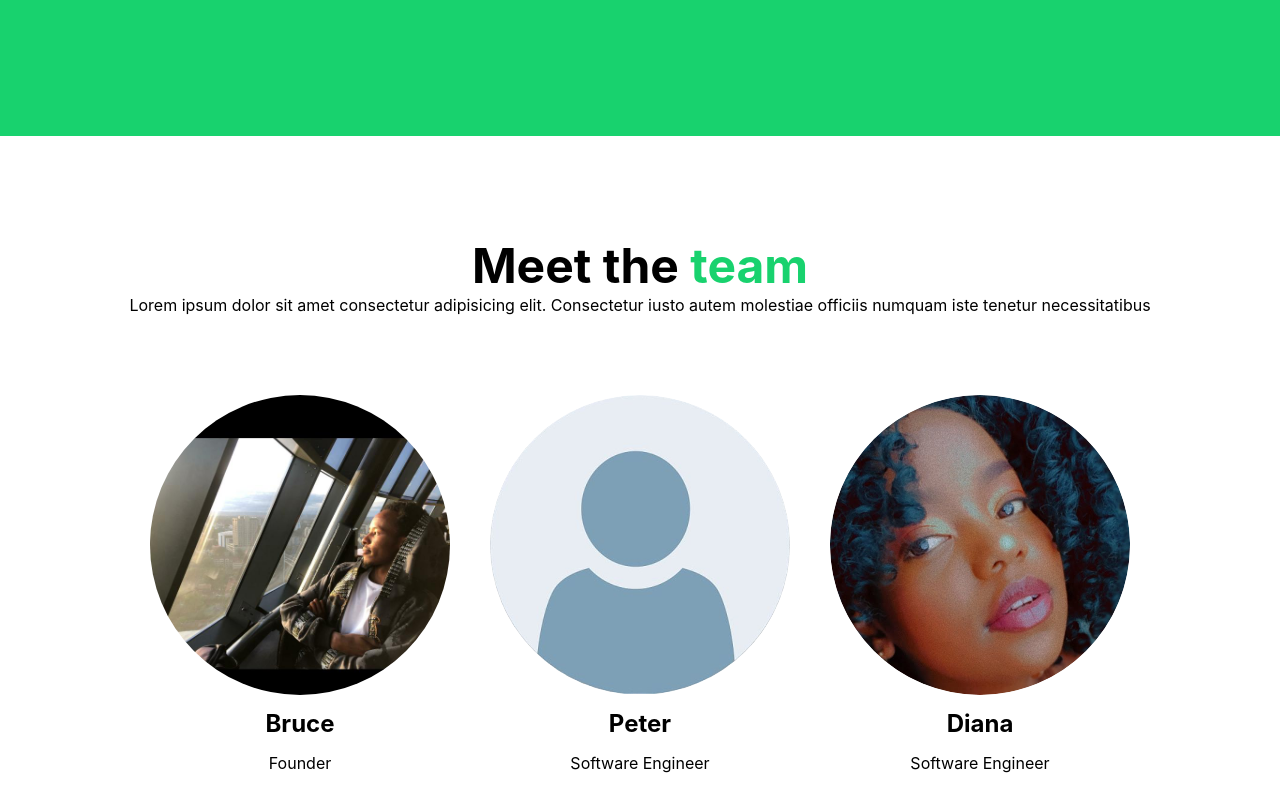
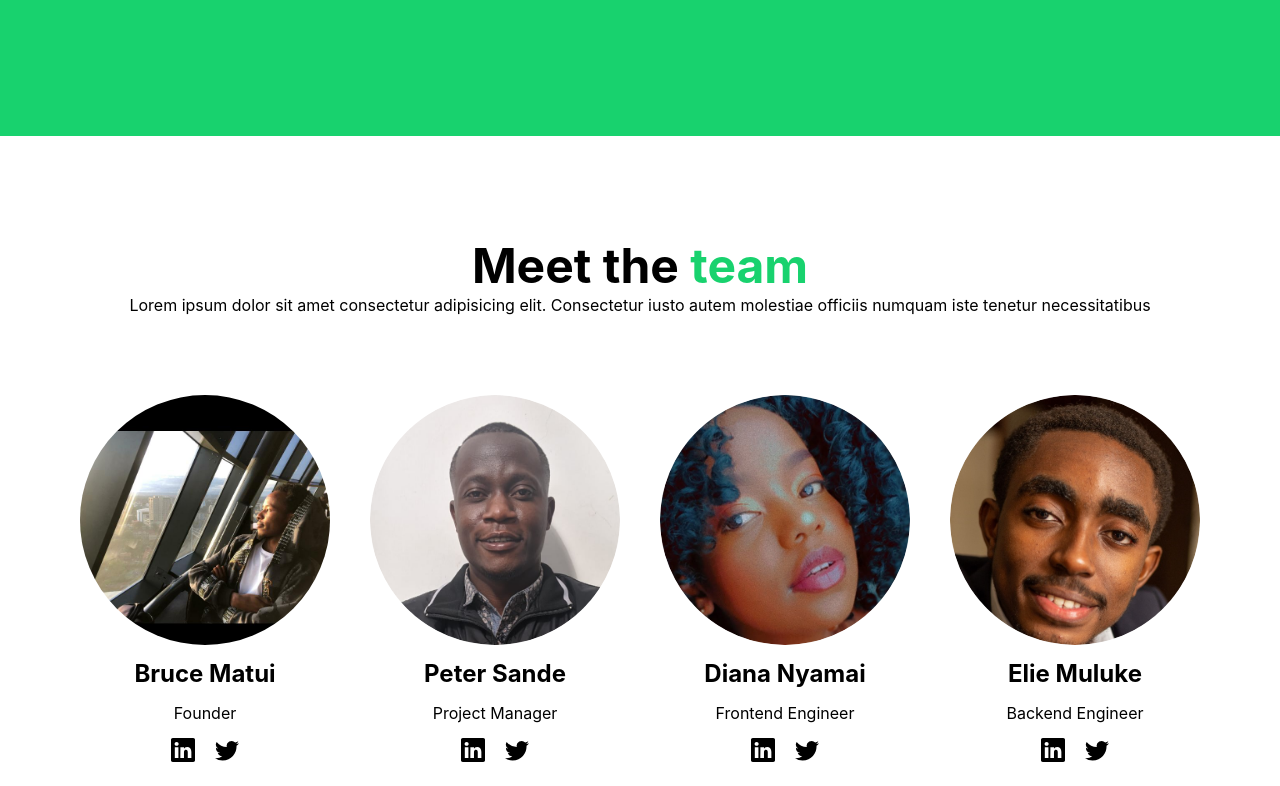
Before and after one commit to Diana-nyamai/KikapuLanding, a React (Create React App) app: page / in a window 1280 px wide. Shown: the part 4540-5326 px from the top of the page. Built offline with nearby package versions, Linux system fonts and the light colour scheme.

Commit message:
Team section update

```diff
--- a/src/pages/Team/Team.js
+++ b/src/pages/Team/Team.js
@@ -1,35 +1,37 @@
 import avatar from '../../assets/avatar.png'
 import diana from '../../assets/profiles/diana.png'
 import bruce from '../../assets/profiles/bruce.png'
+import sande from '../../assets/profiles/sande.png'
+import elie from '../../assets/profiles/elie.png'
 import {BsLinkedin, BsTwitter} from 'react-icons/bs'
 
 export const Team = () => {
     const teamInfo = [
         {
             image: bruce,
-            name: 'Bruce',
+            name: 'Bruce Matui',
             role: 'Founder',
             linkedin: 'link',
             twitter: 'link'
         },
         {
-            image: avatar,
-            name: 'Peter',
-            role: 'Software Engineer',
+            image: sande,
+            name: 'Peter Sande',
+            role: 'Project Manager',
             linkedin: 'link',
             twitter: 'link'
         },
         {
             image: diana,
-            name: 'Diana',
-            role: 'Software Engineer',
+            name: 'Diana Nyamai',
+            role: 'Frontend Engineer',
             linkedin: 'link',
             twitter: 'link'
         },
         {
-            image: avatar,
-            name: 'Elie',
-            role: 'Software Engineer',
+            image: elie,
+            name: 'Elie Muluke',
+            role: 'Backend Engineer',
             linkedin: 'link',
             twitter: 'link'
         }
--- a/src/pages/Team/team.scss
+++ b/src/pages/Team/team.scss
@@ -1,5 +1,5 @@
 .teamContainer{
-    padding: 100px;
+    padding: 100px 60px;
 
 }
 .teamContainer h2{
@@ -17,7 +17,7 @@
     text-align: center;
 }
 .personImg{
-    width: 300px;
+    width: 250px;
 }
 .personImg img{
     width: 100%;
```
Also changed, not shown: src/assets/profiles/elie.png (added), src/assets/profiles/sande.png (added).
